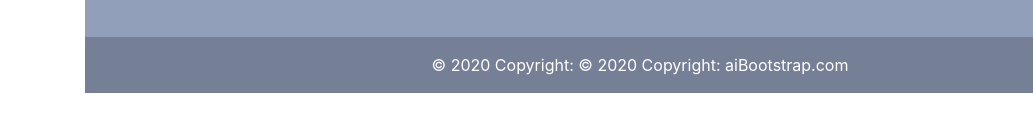
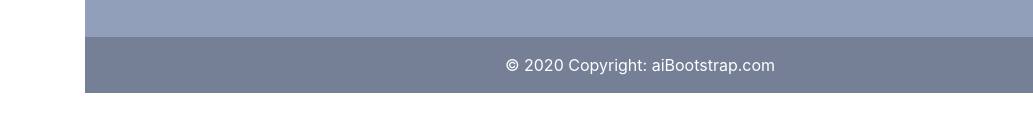
Before and after one commit to shanmuktagore/project, a plain HTML site: page index.html in a window 1280 px wide. Shown: the part 3719-3850 px from the top of the page, 0-1033 px from the left. Drawn offline with nearby package versions, Linux system fonts and the light colour scheme.

Commit message:
remove copyrights

```diff
--- a/index.html
+++ b/index.html
@@ -478,7 +478,6 @@ box-shadow:0px 3px 4px black;
          style="background-color: rgba(0, 0, 0, 0.2)"
          >
       © 2020 Copyright:
-      © 2020 Copyright:
       <a class="text-white" href="https://mdbootstrap.com/"
          >aiBootstrap.com</a
         >
```
